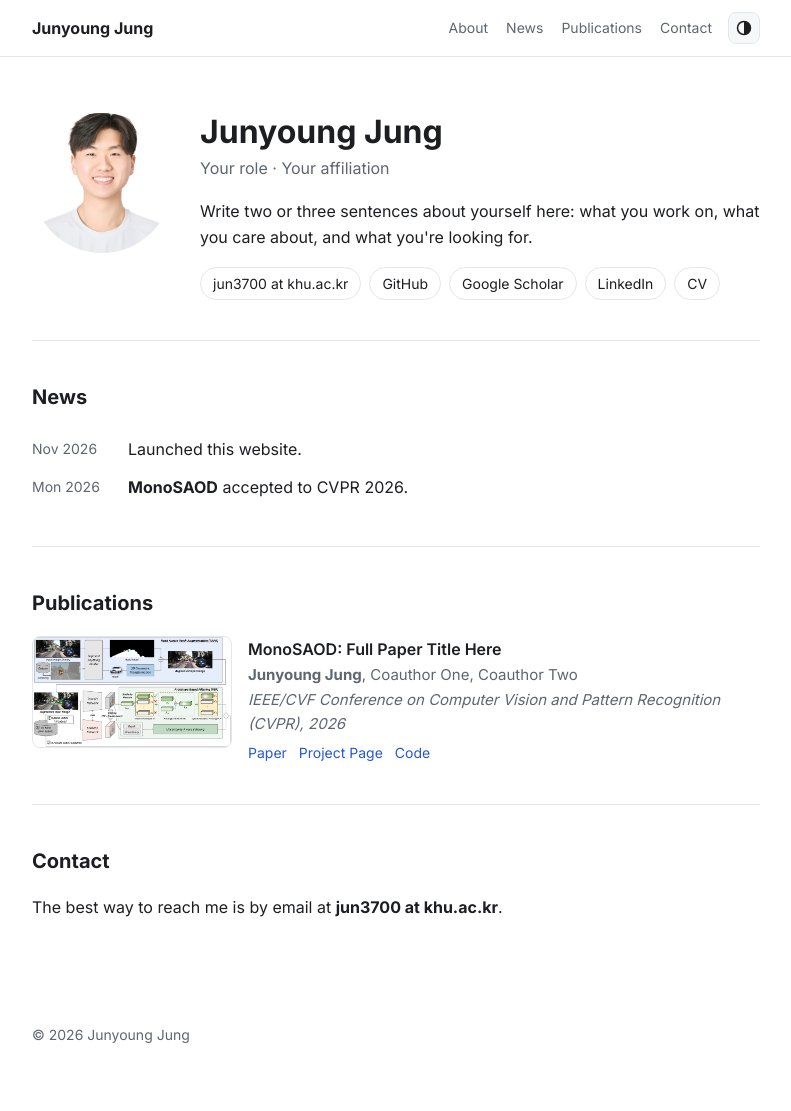
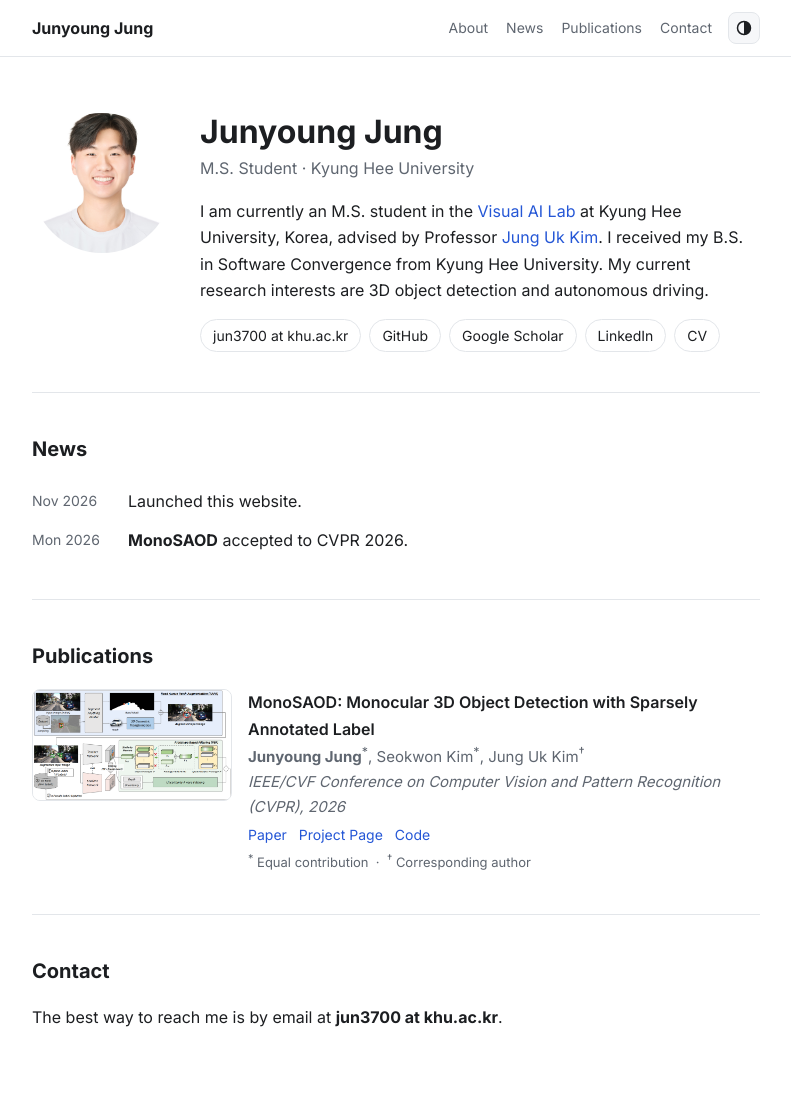
Before and after one commit to jjung48420/jjung48420.github.io, a plain HTML site: page index.html in a window 1280 px wide. Shown: the top 1111 px of the page, without its empty margins (244-1035 px from the left). Drawn offline with Linux system fonts and the light colour scheme.

Commit message:
Update index.html

```diff
--- a/index.html
+++ b/index.html
@@ -87,6 +87,7 @@
     }
     .pub-body { min-width: 0; }
     .pub > a { flex: none; line-height: 0; }
+    .pubs .pub-note { color: var(--muted); font-size: 13px; margin-top: 4px; }
 
     .site-footer { padding: 32px 16px 48px; color: var(--muted); font-size: 14px; }
 
@@ -125,10 +126,13 @@
       <img class="avatar" src="images/me.JPG" alt="Photo of Junyoung Jung">
       <div class="hero-text">
         <h1>Junyoung Jung</h1>
-        <p class="tagline">Your role · Your affiliation</p>
+        <p class="tagline">M.S. Student · Kyung Hee University</p>
         <p>
-          Write two or three sentences about yourself here: what you work on, what you care about,
-          and what you're looking for.
+          I am currently an M.S. student in the <a href="https://visualai.khu.ac.kr/">Visual AI Lab</a>
+          at Kyung Hee University, Korea, advised by Professor
+          <a href="https://scholar.google.com/citations?user=JMZ80R8AAAAJ&amp;hl=ko&amp;oi=sra">Jung Uk Kim</a>.
+          I received my B.S. in Software Convergence from Kyung Hee University.
+          My current research interests are 3D object detection and autonomous driving.
         </p>
         <ul class="links">
           <li><span class="email">jun3700 at khu.ac.kr</span></li>
@@ -156,14 +160,15 @@
         <li class="pub">
           <a href="https://visualaikhu.github.io/MonoSAOD/"><img class="pub-thumb" src="images/monosaod.png" alt="MonoSAOD overview figure"></a>
           <div class="pub-body">
-            <p class="pub-title">MonoSAOD: Full Paper Title Here</p>
-            <p class="pub-authors"><strong>Junyoung Jung</strong>, Coauthor One, Coauthor Two</p>
+            <p class="pub-title">MonoSAOD: Monocular 3D Object Detection with Sparsely Annotated Label</p>
+            <p class="pub-authors"><strong>Junyoung Jung</strong><sup>*</sup>, Seokwon Kim<sup>*</sup>, Jung Uk Kim<sup>†</sup></p>
             <p class="pub-venue">IEEE/CVF Conference on Computer Vision and Pattern Recognition (CVPR), 2026</p>
             <p class="pub-links">
               <a href="https://arxiv.org/abs/2604.01646">Paper</a>
               <a href="https://visualaikhu.github.io/MonoSAOD/">Project Page</a>
               <a href="https://github.com/VisualAIKHU/MonoSAOD">Code</a>
             </p>
+            <p class="pub-note"><sup>*</sup> Equal contribution &nbsp;·&nbsp; <sup>†</sup> Corresponding author</p>
           </div>
         </li>
       </ol>
```
